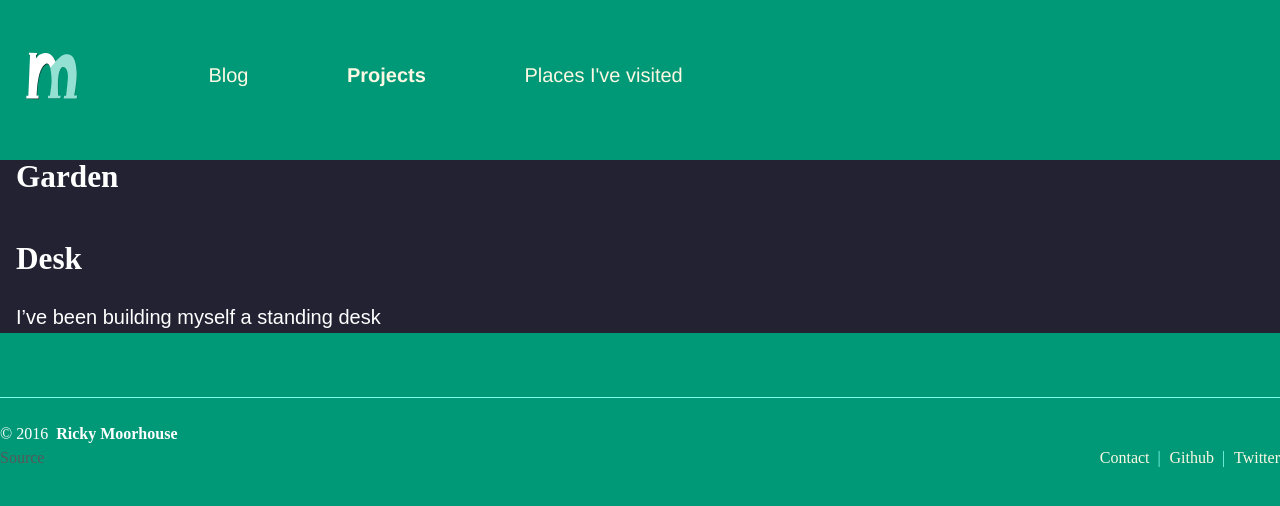
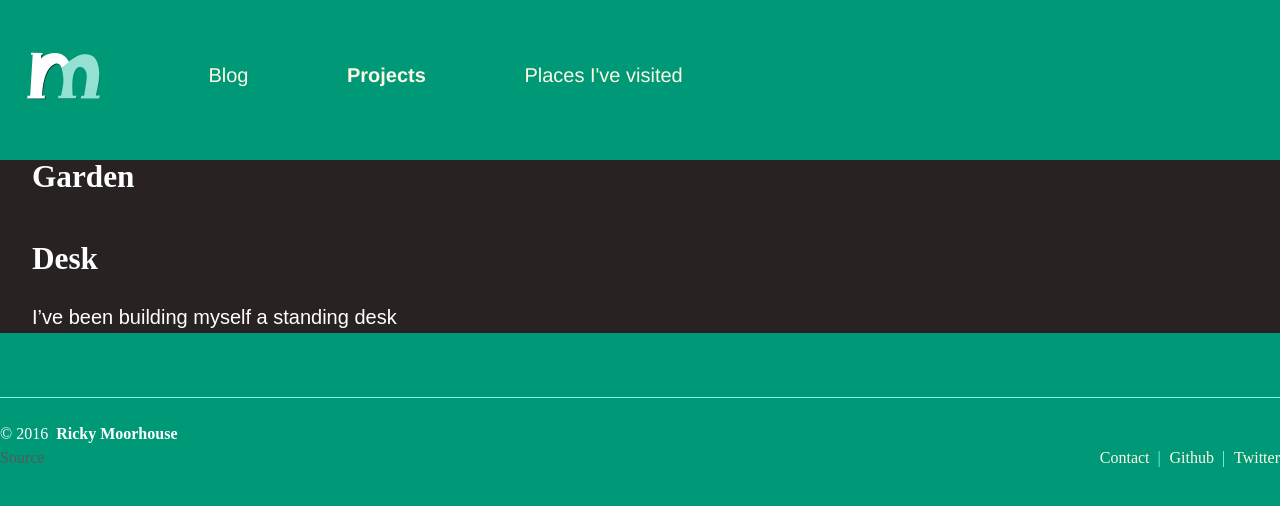
Before and after one commit to rickymoorhouse/rickymoorhouse.co.uk, a Jekyll site: the page built from _pages/projects.md, in a window 1280 px wide. Shown: the top 506 px of the page. Built offline with Jekyll 4.4.1, drawn with Linux system fonts in a browser that asks for light colours.

Commit message:
in responsive mode too

```diff
--- a/_sass/_site.scss
+++ b/_sass/_site.scss
@@ -4,8 +4,8 @@
 }
 .site-content {
   width: 100%;
-  background: #222233;
-  padding: 0 $spacer;
+  background: $brand-dark;
+  padding: 0 $spacer2;
 }
 article {
   @include make-container();
@@ -84,7 +84,7 @@ article {
 @include mq-up(md) {
   .site-logo {
     margin-left: $spacer0;
-    width: 3.5rem;
+    width: 5rem;
     height: 3.5rem;
   }
 
```
